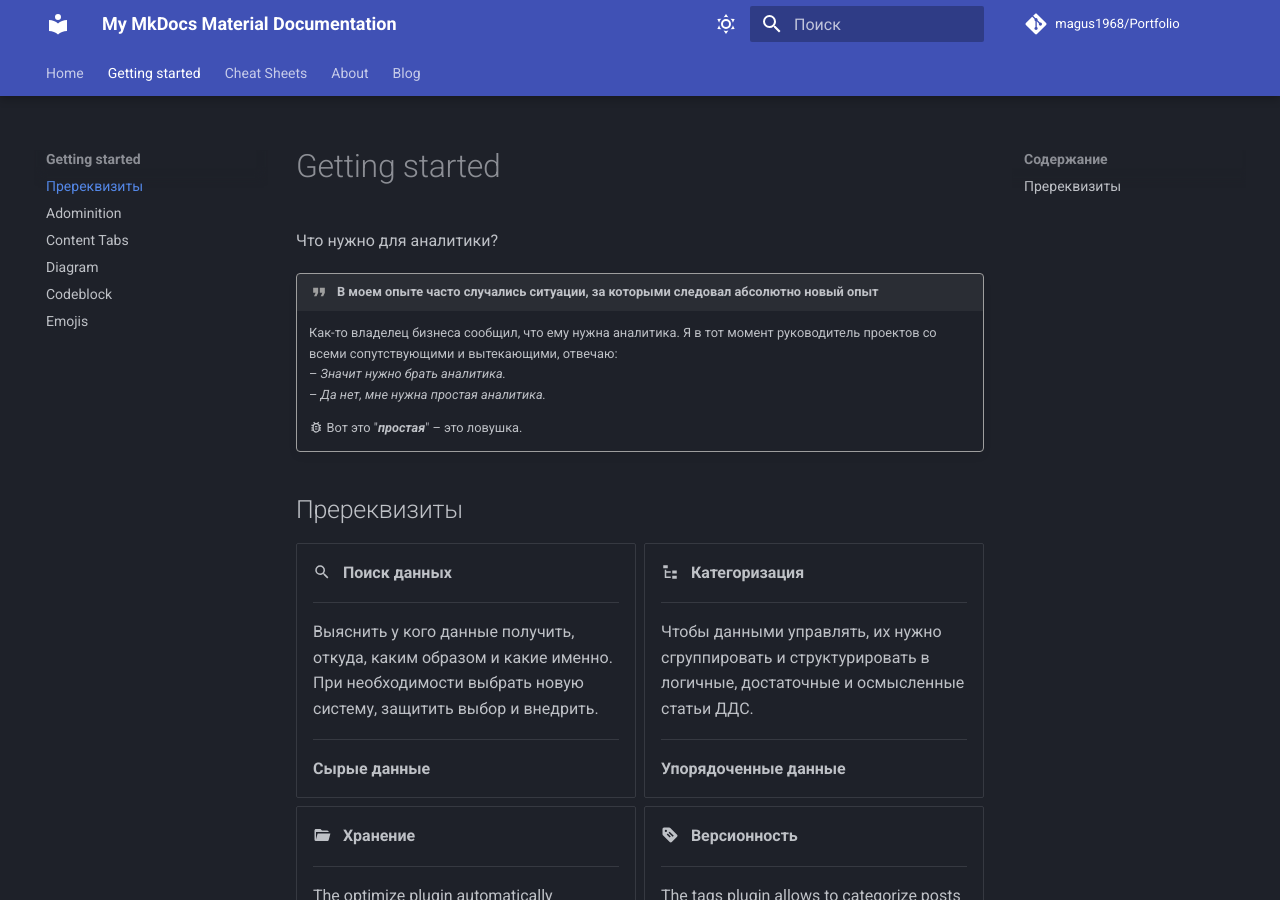
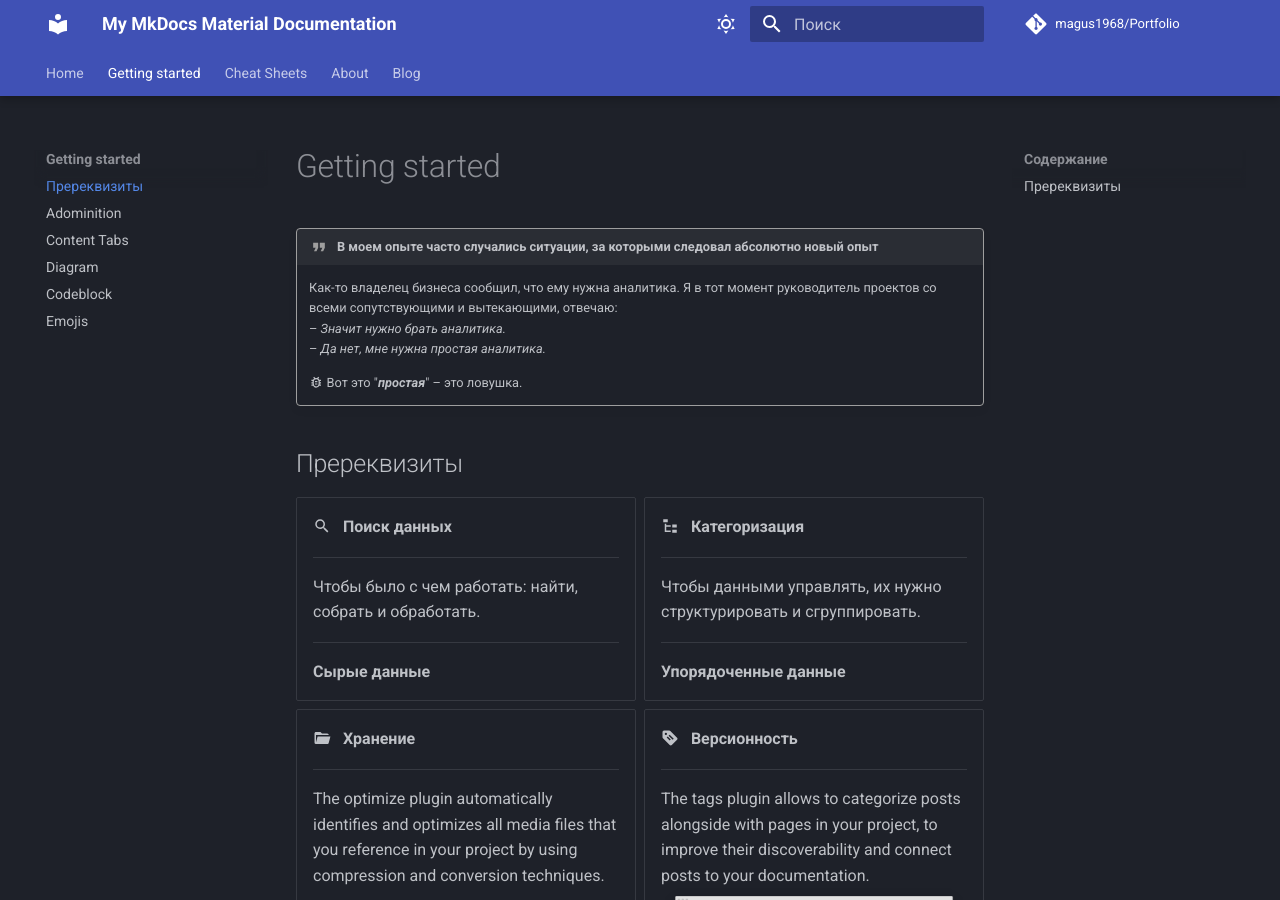
Before and after one commit to magus1968/Portfolio, an MkDocs documentation site: the page built from docs/prerequisites.md, in a window 1280 px wide and 900 px high. Built offline with MkDocs 1.6.1 and Material for MkDocs 9.7.7, drawn with Linux system fonts in a browser that asks for light colours; comment, search, counter and statistics services are not loaded.

```diff
--- a/docs/prerequisites.md
+++ b/docs/prerequisites.md
@@ -1,6 +1,4 @@
 # Getting started
-
-Что нужно для аналитики?
 
 !!! quote "В моем опыте часто случались ситуации, за которыми следовал абсолютно новый опыт"
 
@@ -18,8 +16,7 @@
 
     ---
 
-    Выяснить у кого данные получить, откуда, каким образом и какие именно.
-    При необходимости выбрать новую систему, защитить выбор и внедрить.
+    Чтобы было с чем работать: найти, собрать и обработать.
 
     ---
 
@@ -29,8 +26,7 @@
 
     ---
 
-    Чтобы данными управлять, их нужно сгруппировать и структурировать
-    в логичные, достаточные и осмысленные статьи ДДС.
+    Чтобы данными управлять, их нужно структурировать и сгруппировать.
 
     ---
 
```
Also changed, not shown: docs/cheatsheets/icons.md (+3 -0 lines), docs/index.md (+3 -3 lines).
